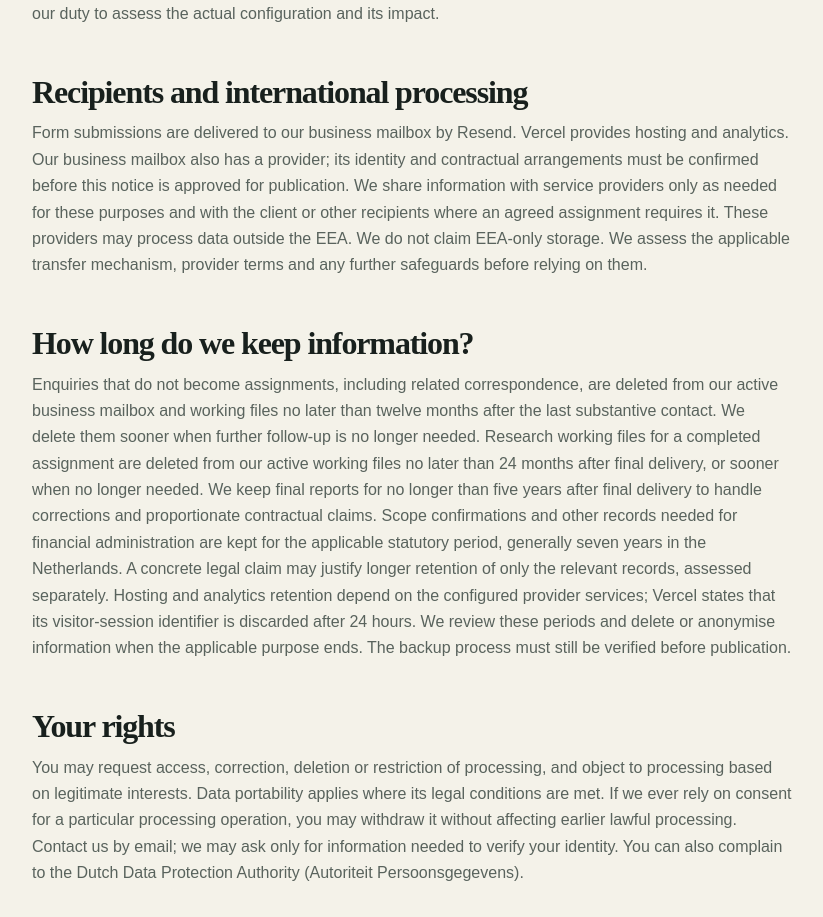
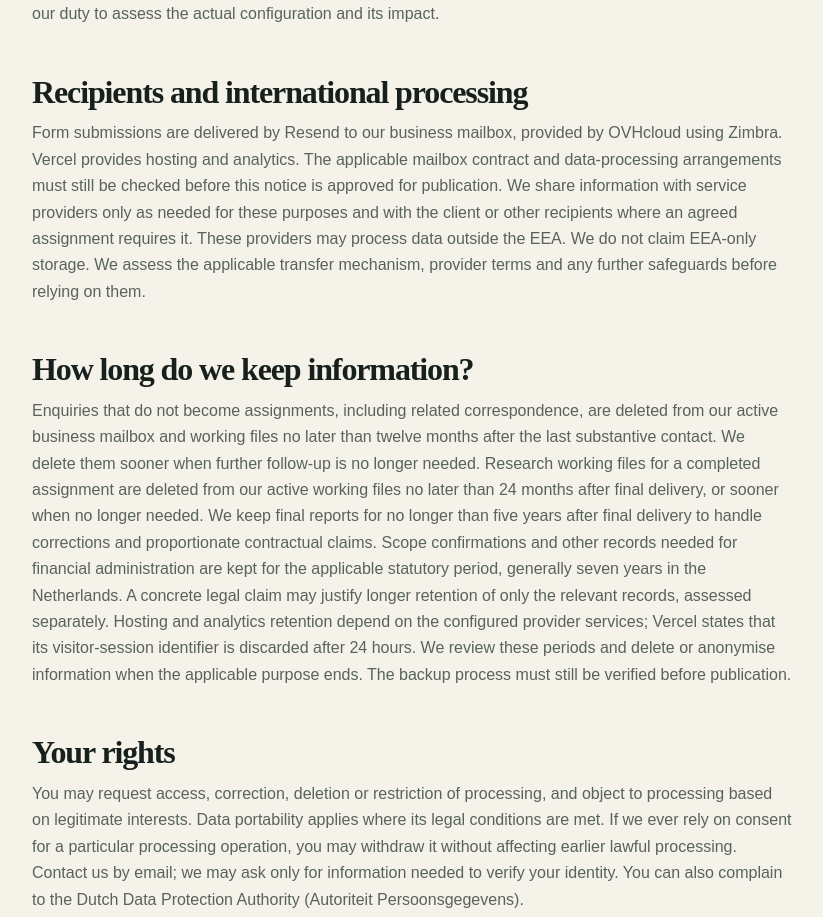
Before and after one commit to greenf88/MelonCactus, a Next.js app: page /privacy in a window 1280 px wide. Shown: the part 1520-2437 px from the top of the page, without its empty margins (228-1051 px from the left). Built offline with nearby package versions, Linux system fonts and the light colour scheme; no server answers.

Commit message:
Identify OVHcloud Zimbra as business mailbox provider

```diff
--- a/src/app/(en)/privacy/page.tsx
+++ b/src/app/(en)/privacy/page.tsx
@@ -21,7 +21,7 @@ export default function PrivacyPage() {
       <h2>Hosting, security and website measurement</h2>
       <p>Vercel hosts the website and may process technical request and security information needed to serve and protect it. Vercel Web Analytics counts page views across the English and Dutch pages. We restrict measurement to known public page paths and remove query strings and fragments before a page view is sent. Vercel describes collecting the time, path, referring website, approximate location, browser, operating system and device category for aggregated statistics. It uses a short-lived visitor hash rather than analytics cookies. We do not send form fields as analytics events, use advertising trackers or build behavioural profiles. We rely on a limited legitimate interest in understanding aggregate site use; this does not remove our duty to assess the actual configuration and its impact.</p>
       <h2>Recipients and international processing</h2>
-      <p>Form submissions are delivered to our business mailbox by Resend. Vercel provides hosting and analytics. Our business mailbox also has a provider; its identity and contractual arrangements must be confirmed before this notice is approved for publication. We share information with service providers only as needed for these purposes and with the client or other recipients where an agreed assignment requires it. These providers may process data outside the EEA. We do not claim EEA-only storage. We assess the applicable transfer mechanism, provider terms and any further safeguards before relying on them.</p>
+      <p>Form submissions are delivered by Resend to our business mailbox, provided by OVHcloud using Zimbra. Vercel provides hosting and analytics. The applicable mailbox contract and data-processing arrangements must still be checked before this notice is approved for publication. We share information with service providers only as needed for these purposes and with the client or other recipients where an agreed assignment requires it. These providers may process data outside the EEA. We do not claim EEA-only storage. We assess the applicable transfer mechanism, provider terms and any further safeguards before relying on them.</p>
       <h2>How long do we keep information?</h2>
       <p>Enquiries that do not become assignments, including related correspondence, are deleted from our active business mailbox and working files no later than twelve months after the last substantive contact. We delete them sooner when further follow-up is no longer needed. Research working files for a completed assignment are deleted from our active working files no later than 24 months after final delivery, or sooner when no longer needed. We keep final reports for no longer than five years after final delivery to handle corrections and proportionate contractual claims. Scope confirmations and other records needed for financial administration are kept for the applicable statutory period, generally seven years in the Netherlands. A concrete legal claim may justify longer retention of only the relevant records, assessed separately. Hosting and analytics retention depend on the configured provider services; Vercel states that its visitor-session identifier is discarded after 24 hours. We review these periods and delete or anonymise information when the applicable purpose ends. The backup process must still be verified before publication.</p>
       <h2>Your rights</h2>
--- a/src/app/(nl)/nl/privacy/page.tsx
+++ b/src/app/(nl)/nl/privacy/page.tsx
@@ -22,7 +22,7 @@ export default function DutchPrivacyPage() {
       <h2>Hosting, beveiliging en websiteanalyse</h2>
       <p>Vercel host de website en kan technische verzoek- en beveiligingsgegevens verwerken die nodig zijn om de website te leveren en te beschermen. Vercel Web Analytics telt paginaweergaven op de Engelse en Nederlandse pagina’s. Wij beperken de meting tot bekende openbare paginapaden en verwijderen queryparameters en fragmenten voordat een paginaweergave wordt verstuurd. Volgens Vercel worden voor geaggregeerde statistieken onder meer tijdstip, pad, verwijzende website, globale locatie, browser, besturingssysteem en apparaattype verwerkt. De dienst gebruikt een kortlevende bezoekerhash in plaats van analytische cookies. Wij sturen geen formuliervelden als analyticsgebeurtenissen, gebruiken geen advertentietrackers of gedragsprofilering. Wij beroepen ons op een beperkt gerechtvaardigd belang om geaggregeerd websitegebruik te begrijpen; de werkelijke configuratie en gevolgen moeten wel worden beoordeeld.</p>
       <h2>Ontvangers en verwerking buiten Europa</h2>
-      <p>Resend bezorgt formulieraanvragen in onze zakelijke mailbox. Vercel levert hosting en analytics. Ook onze zakelijke mailbox heeft een dienstverlener; diens identiteit en contractuele afspraken moeten vóór goedkeuring van deze verklaring worden bevestigd. Wij delen gegevens met dienstverleners alleen waar dat voor deze doelen nodig is en met de opdrachtgever of anderen waar een afgesproken opdracht dat vereist. Deze dienstverleners kunnen gegevens buiten de EER verwerken. Wij beloven geen opslag uitsluitend binnen de EER. Wij beoordelen vóór gebruik de toepasselijke doorgiftegrondslag, leveranciersvoorwaarden en eventuele aanvullende waarborgen.</p>
+      <p>Resend bezorgt formulieraanvragen in onze zakelijke mailbox, die door OVHcloud met Zimbra wordt geleverd. Vercel levert hosting en analytics. De toepasselijke mailboxovereenkomst en verwerkersafspraken moeten vóór goedkeuring van deze verklaring nog worden gecontroleerd. Wij delen gegevens met dienstverleners alleen waar dat voor deze doelen nodig is en met de opdrachtgever of anderen waar een afgesproken opdracht dat vereist. Deze dienstverleners kunnen gegevens buiten de EER verwerken. Wij beloven geen opslag uitsluitend binnen de EER. Wij beoordelen vóór gebruik de toepasselijke doorgiftegrondslag, leveranciersvoorwaarden en eventuele aanvullende waarborgen.</p>
       <h2>Hoe lang bewaren wij gegevens?</h2>
       <p>Aanvragen die niet tot een opdracht leiden, inclusief de bijbehorende correspondentie, verwijderen wij uiterlijk twaalf maanden na het laatste inhoudelijke contact uit onze actieve zakelijke mailbox en eigen werkbestanden. Als verdere opvolging eerder niet meer nodig is, verwijderen wij deze gegevens eerder. Onderzoekswerkbestanden van een uitgevoerde opdracht verwijderen wij uiterlijk 24 maanden na definitieve oplevering uit onze actieve werkbestanden, of eerder wanneer zij niet meer nodig zijn. Definitieve rapporten bewaren wij uiterlijk vijf jaar na definitieve oplevering om correcties en evenredige contractuele aanspraken te kunnen behandelen. Opdrachtbevestigingen en andere stukken die voor de financiële administratie nodig zijn, bewaren wij gedurende de toepasselijke wettelijke termijn, in Nederland doorgaans zeven jaar. Een concrete juridische aanspraak kan alleen voor de betreffende stukken een langere, afzonderlijk beoordeelde bewaring rechtvaardigen. Voor hosting en analytics gelden de ingestelde leverancierstermijnen; Vercel meldt dat de identificatie van een bezoekersessie na 24 uur vervalt. Wij beoordelen de termijnen en verwijderen of anonimiseren gegevens wanneer het toepasselijke doel eindigt. De uitvoering voor back-ups moet vóór publicatie nog worden gecontroleerd.</p>
       <h2>Uw rechten</h2>
```
Also changed, not shown: 3 other files (tests, documents, lock files or other folders).
